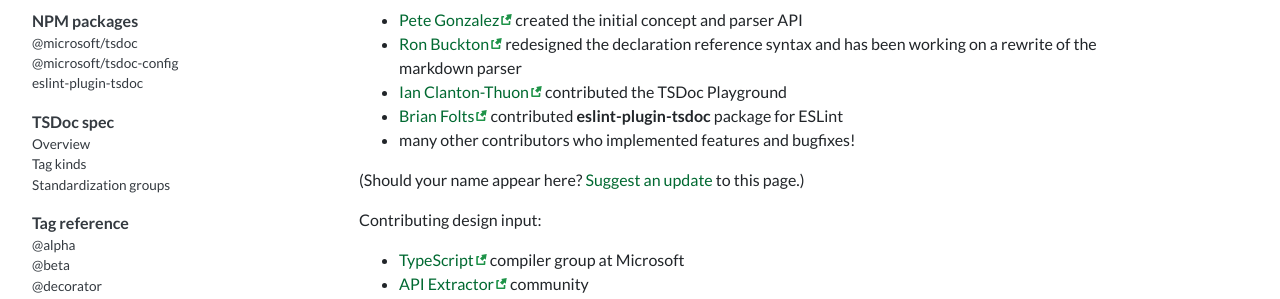
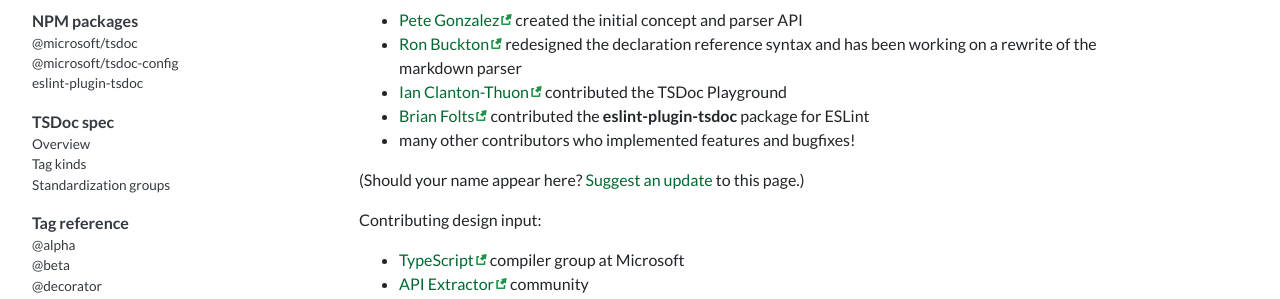
Before and after one commit to microsoft/tsdoc.org-website, a Jekyll site: the page built from permalinks/home.html, in a window 1280 px wide and 900 px high, scrolled down 2148 px. Shown: the part 215-514 px from the top of the window. Built offline with Jekyll 4.4.1, drawn with Linux system fonts in a browser that asks for light colours; nearby versions of some CDN libraries; comment, search, counter and statistics services are not loaded.

Commit message:
Add missing article

```diff
--- a/_includes/home_content.md
+++ b/_includes/home_content.md
@@ -81,7 +81,7 @@
 - [Pete Gonzalez](https://github.com/octogonz) created the initial concept and parser API
 - [Ron Buckton](https://github.com/rbuckton) redesigned the declaration reference syntax and has been working on a rewrite of the markdown parser
 - [Ian Clanton-Thuon](https://github.com/iclanton/) contributed the TSDoc Playground
-- [Brian Folts](https://github.com/bafolts) contributed **eslint-plugin-tsdoc** package for ESLint
+- [Brian Folts](https://github.com/bafolts) contributed the **eslint-plugin-tsdoc** package for ESLint
 - many other contributors who implemented features and bugfixes!
 
 (Should your name appear here? [Suggest an update](https://github.com/microsoft/tsdoc.org-website/edit/master/_includes/home_content.md) to this page.)
```
